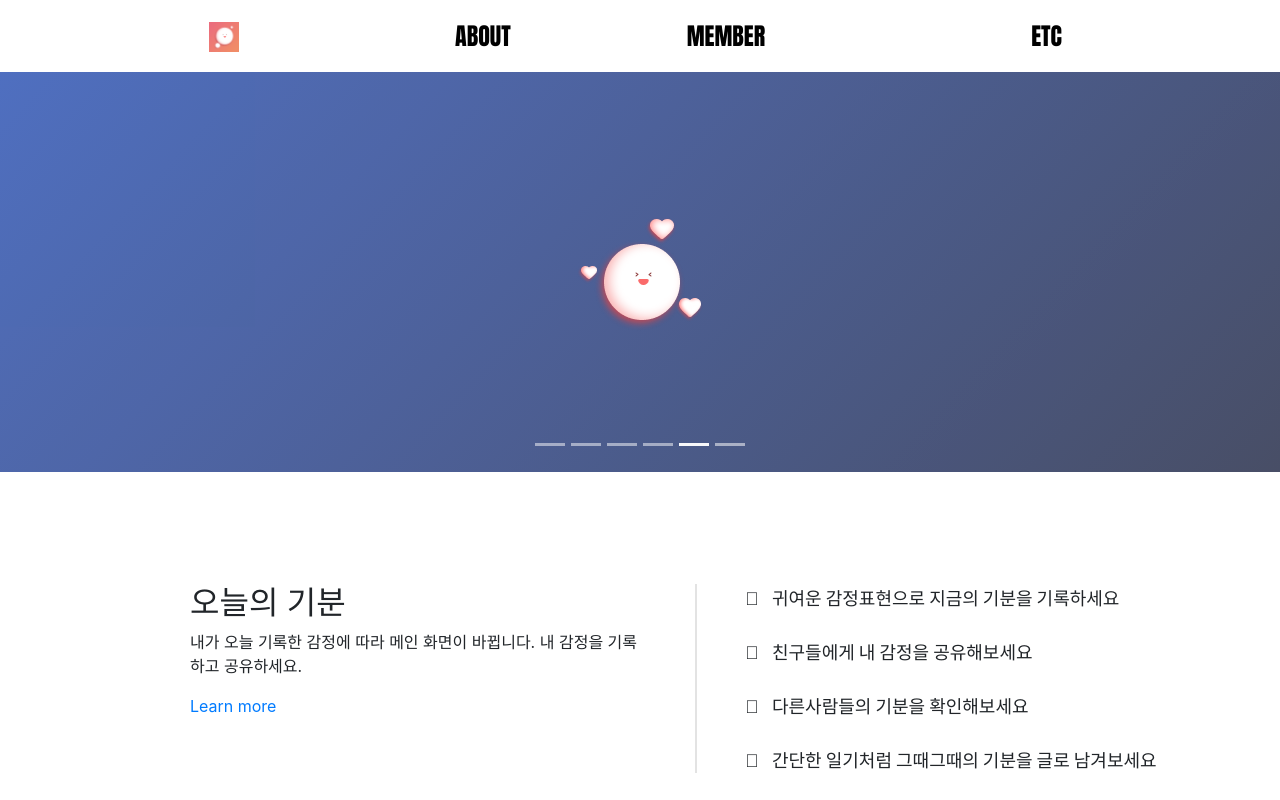
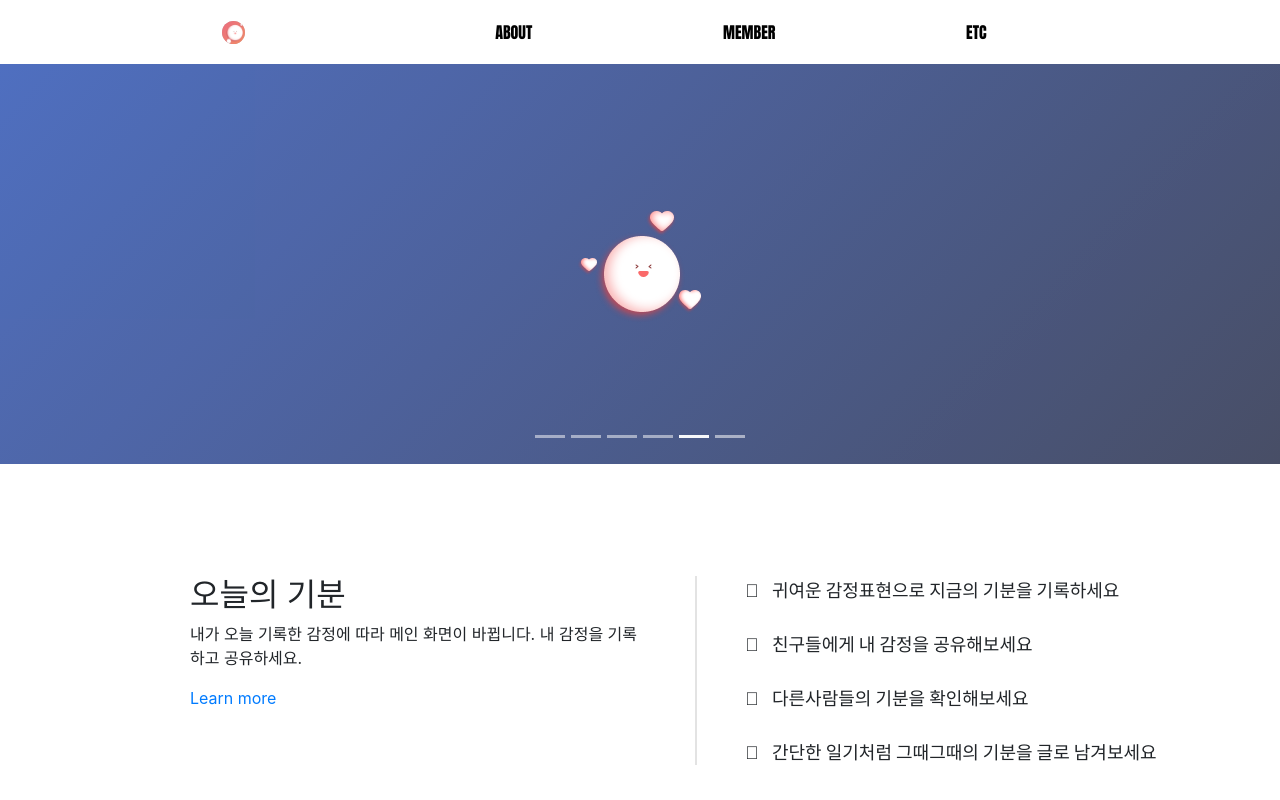
Before and after one commit to 5boon/5boon_web, a Vue app: page / in a window 1280 px wide. Shown: the top 800 px of the page. Built offline with nearby package versions, Linux system fonts and the light colour scheme.

Commit message:
use v-flex in Nav component

```diff
--- a/src/components/Home.vue
+++ b/src/components/Home.vue
@@ -1,3 +1,4 @@
+<script src="../plugins/vuetify.js"></script>
 <script src="routes/index.js"></script>
 <script src="main.js"></script>
 <template>
@@ -31,14 +32,6 @@ export default {
 </script>
 
 <style>
-  #app {
-    -webkit-font-smoothing: antialiased;
-    -moz-osx-font-smoothing: grayscale;
-    text-align: center;
-    color: #2c3e50;
-    margin-top: 60px;
-  }
-
   .section2 {
       text-align: center;
       width: 100%;
--- a/src/components/Nav.vue
+++ b/src/components/Nav.vue
@@ -1,25 +1,33 @@
 <script src="../routes/index.js"></script>
 <template>
-    <div class="nav-wrapper">
-        <b-navbar type="white" variant="white" style="width: 1070px; height: 72px">
-            <b-navbar-nav style="margin-left: 80px">
-                <li class="nav-menu-first">
-                    <a class="nav-link" href="/">
-                        <img alt="logo" src="../images/5boon_icon.png" style="height: 30px; width: 30px">
+    <v-container fluid :grid-list-md="!$vuetify.breakpoint.xs" style="width: 900px; font-family: 'Anton', sans-serif;">
+         <v-layout row wrap>
+             <v-flex>
+                 <div class="box" style="background: #BDBDBD; margin-top: 9px; margin-left: 20px">
+                     <a class="nav-link" href="/" style="padding: 0">
+                        <img class="profile"
+                             alt="logo" src="../images/5boon_icon.png"
+                             style="height: 27px; width: 27px; margin-left: -1px; margin-top: -1px">
                      </a>
-                </li>
-                <li class="nav-menu-others">
+                 </div>
+             </v-flex>
+             <v-flex>
+                <div>
                      <a class="nav-link" href="/about">ABOUT</a>
-                </li>
-                <li class="nav-menu-others">
+                </div>
+             </v-flex>
+             <v-flex>
+                 <div>
                     <a class="nav-link" href="/member">MEMBER</a>
-                </li>
-                <li class="nav-menu-last">
+                 </div>
+             </v-flex>
+             <v-flex>
+                <div>
                     <a class="nav-link" href="/etc">ETC</a>
-                </li>
-            </b-navbar-nav>
-        </b-navbar>
                 </div>
+            </v-flex>
+         </v-layout>
+    </v-container>
 </template>
 
 <script>
@@ -27,7 +35,27 @@ export default {
   name: "Nav",
   components: {
 
+  },
+  data: () => ({
+      isMobile: false,
+    }),
+
+    beforeDestroy () {
+      if (typeof window !== 'undefined') {
+        window.removeEventListener('resize', this.onResize, { passive: true })
       }
+    },
+
+    mounted () {
+      this.onResize()
+      window.addEventListener('resize', this.onResize, { passive: true })
+    },
+
+    methods: {
+      onResize () {
+        this.isMobile = window.innerWidth < 600
+      },
+    },
 }
 </script>
 
@@ -56,4 +84,17 @@ export default {
     .nav-menu-last {
         margin-left: 90px;
     }
+
+    .box {
+        width: 23px;
+        height: 23px;
+        border-radius: 70%;
+        overflow: hidden;
+    }
+
+    .profile {
+        width: 100%;
+        height: 100%;
+        object-fit: cover;
+    }
 </style>
```
Lines whose indentation alone changed are shown as unchanged.
